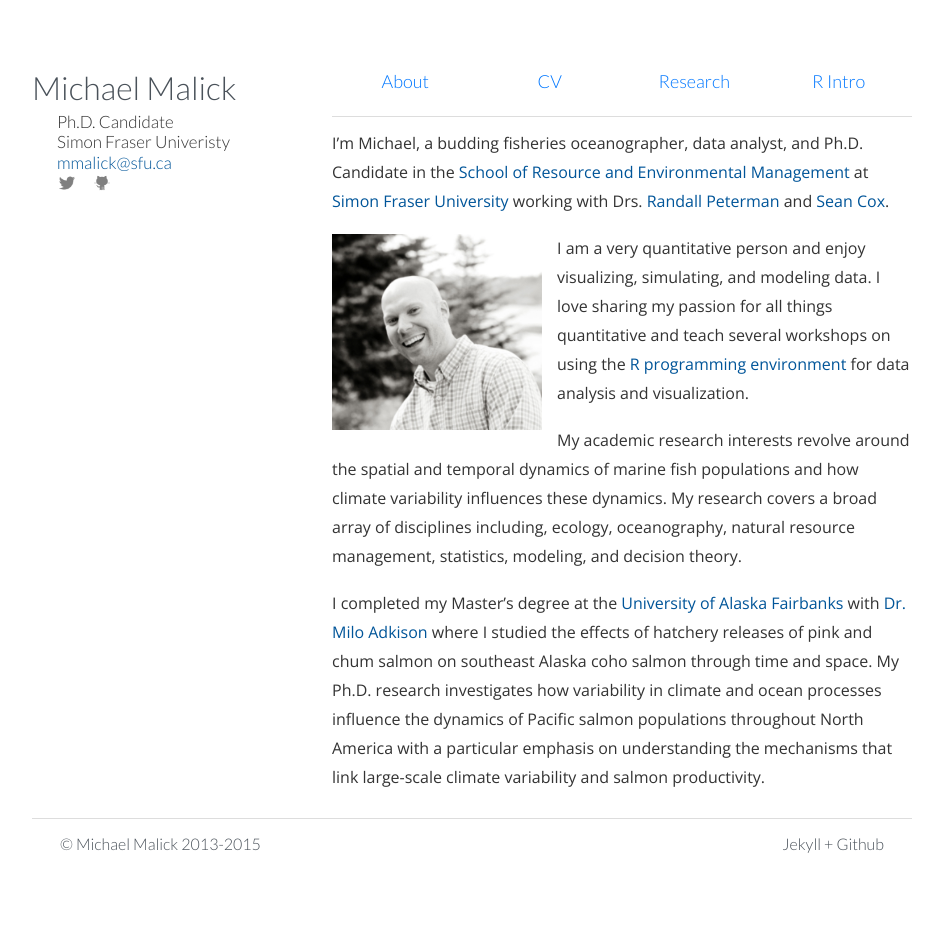
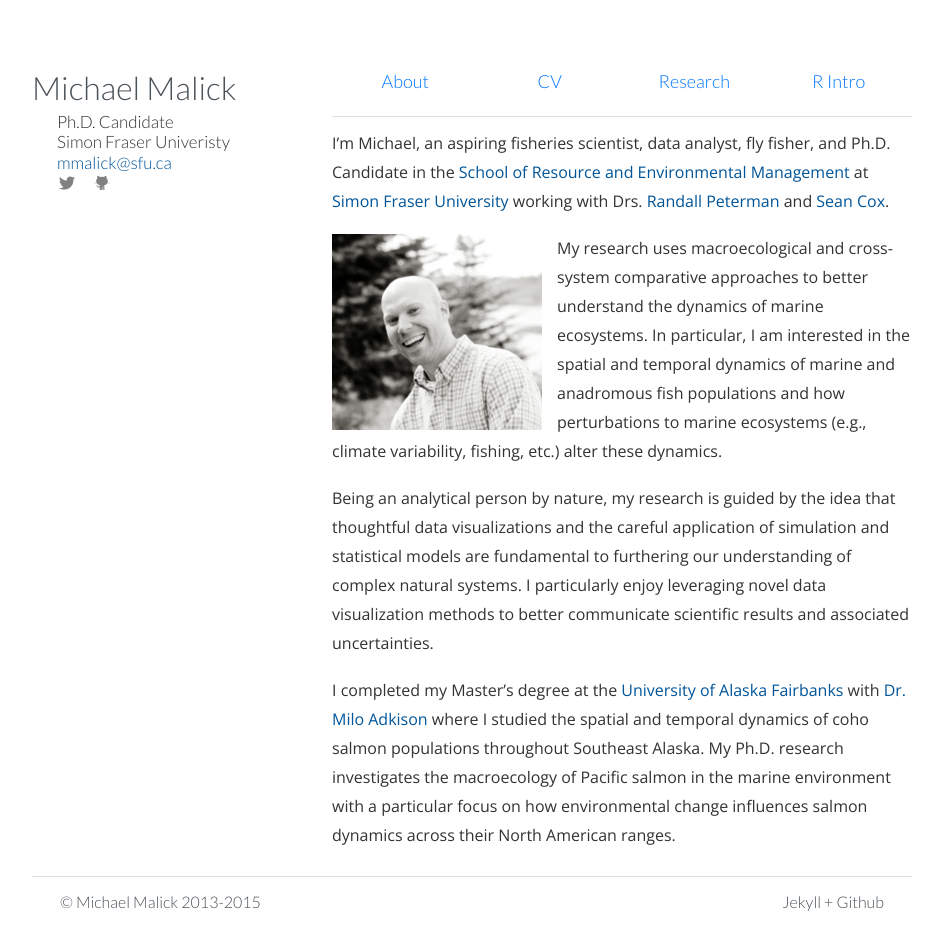
Before and after one commit to michaelmalick/michaelmalick.github.io, a Jekyll site: the page built from index.md, in a window 1280 px wide. Shown: the whole page, without its empty margins (138-1081 px from the left). Built offline with Jekyll 4.4.1, drawn with Linux system fonts in a browser that asks for light colours; Markdown is read by kramdown in place of the engine named in the settings; before the commit the page ends 900 px from its top, so only the background shows below that.

Commit message:
Updated intro text

```diff
--- a/index.md
+++ b/index.md
@@ -6,6 +6,43 @@ title: Michael Malick | Simon Fraser University
 ---
 
 
+I'm Michael, an aspiring fisheries scientist, data analyst,
+fly fisher, and Ph.D. Candidate in the [School of Resource and
+Environmental Management][REM] at [Simon Fraser University][SFU] working with
+Drs. [Randall Peterman][RMP] and [Sean Cox][SPC].
+
+<img src="images/michael_malick_nice.jpg" alt="Michael Malick" width="210" align="left"/>
+
+My research uses macroecological and cross-system comparative approaches to
+better understand the dynamics of marine ecosystems. In particular, I am
+interested in the spatial and temporal dynamics of marine and anadromous fish
+populations and how perturbations to marine ecosystems (e.g., climate
+variability, fishing, etc.) alter these dynamics.
+
+Being an analytical person by nature, my research is guided by the idea that
+thoughtful data visualizations and the careful application of simulation and
+statistical models are fundamental to furthering our understanding of complex
+natural systems. I particularly enjoy leveraging novel data visualization
+methods to better communicate scientific results and associated uncertainties.
+
+I completed my Master's degree at the [University of Alaska Fairbanks][UAF] with
+[Dr. Milo Adkison][MA] where I studied the spatial and temporal dynamics of coho
+salmon populations throughout Southeast Alaska. My Ph.D. research investigates
+the macroecology of Pacific salmon in the marine environment with a particular
+focus on how environmental change influences salmon dynamics across their North
+American ranges.
+
+
+[REM]: http://www.rem.sfu.ca/
+[RMP]: http://www.rem.sfu.ca/people/faculty/peterman/
+[SPC]: http://www.rem.sfu.ca/people/faculty/seancox/
+[SFU]: http://www.sfu.ca/
+[UAF]: http://www.sfos.uaf.edu/
+[MA]:  http://www.sfos.uaf.edu/directory/faculty/adkison/
+
+
+
+<!-- Intro text until 27 Nov 2015
 
 I'm Michael, a budding fisheries oceanographer, data analyst,
 and Ph.D. Candidate in the [School of Resource and Environmental
@@ -14,19 +51,16 @@ Management][REM] at [Simon Fraser University][SFU] working with Drs.
 
 <img src="images/michael_malick_nice.jpg" alt="Michael Malick" width="210" align="left"/>
 
-
 I am a very quantitative person and enjoy visualizing, simulating,
 and modeling data. I love sharing my passion for all things
 quantitative and teach several workshops on using the [R programming
 environment][R] for data analysis and visualization.
-
 
 My academic research interests revolve around the spatial and
 temporal dynamics of marine fish populations and how climate
 variability influences these dynamics. My research covers a broad
 array of disciplines including, ecology, oceanography, natural
 resource management, statistics, modeling, and decision theory.
-
 
 I completed my Master's degree at the [University of Alaska
 Fairbanks][UAF] with [Dr. Milo Adkison][MA] where I studied the
@@ -37,8 +71,6 @@ the dynamics of Pacific salmon populations throughout North America
 with a particular emphasis on understanding the mechanisms that link
 large-scale climate variability and salmon productivity.
 
-
-
 [REM]: http://www.rem.sfu.ca/
 [RMP]: http://www.rem.sfu.ca/people/faculty/peterman/
 [SPC]: http://www.rem.sfu.ca/people/faculty/seancox/
@@ -46,3 +78,5 @@ large-scale climate variability and salmon productivity.
 [UAF]: http://www.sfos.uaf.edu/
 [MA]:  http://www.sfos.uaf.edu/directory/faculty/adkison/
 [R]:   http://www.r-project.org/
+
+-->
```
